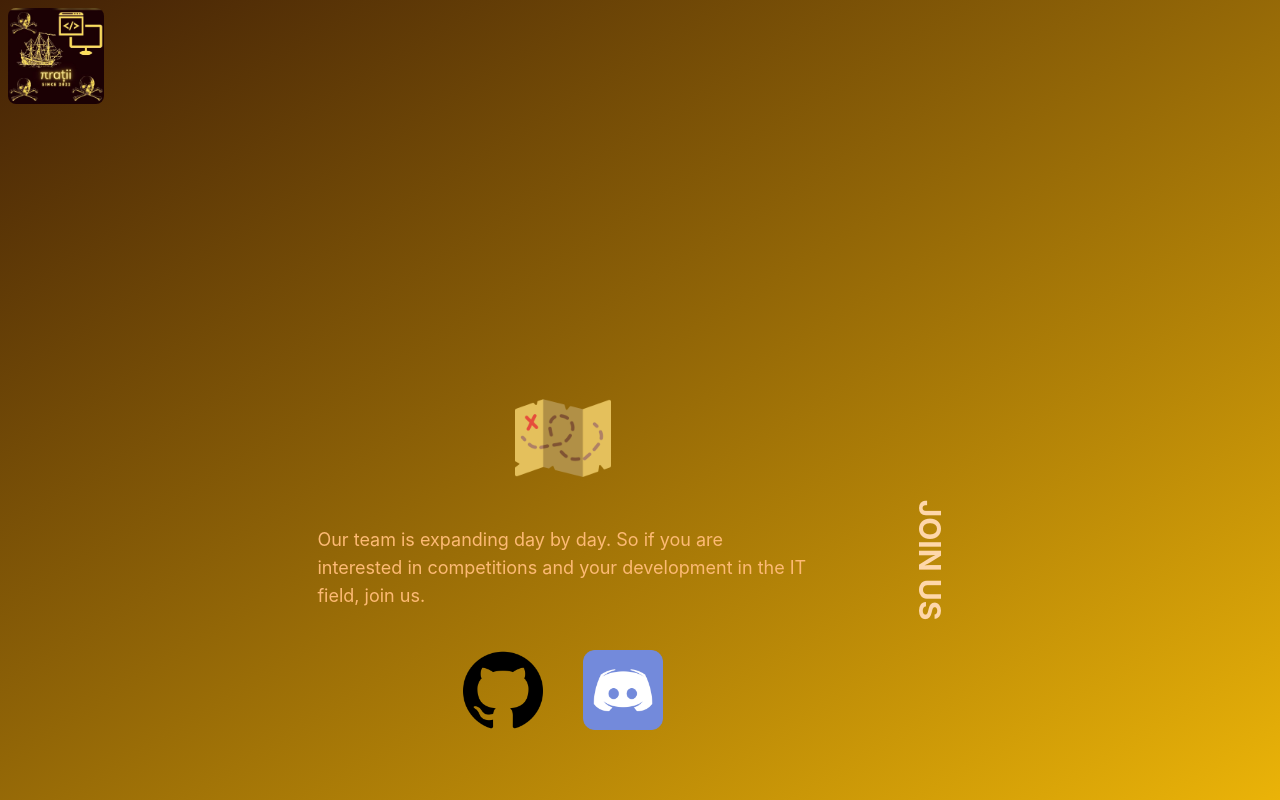
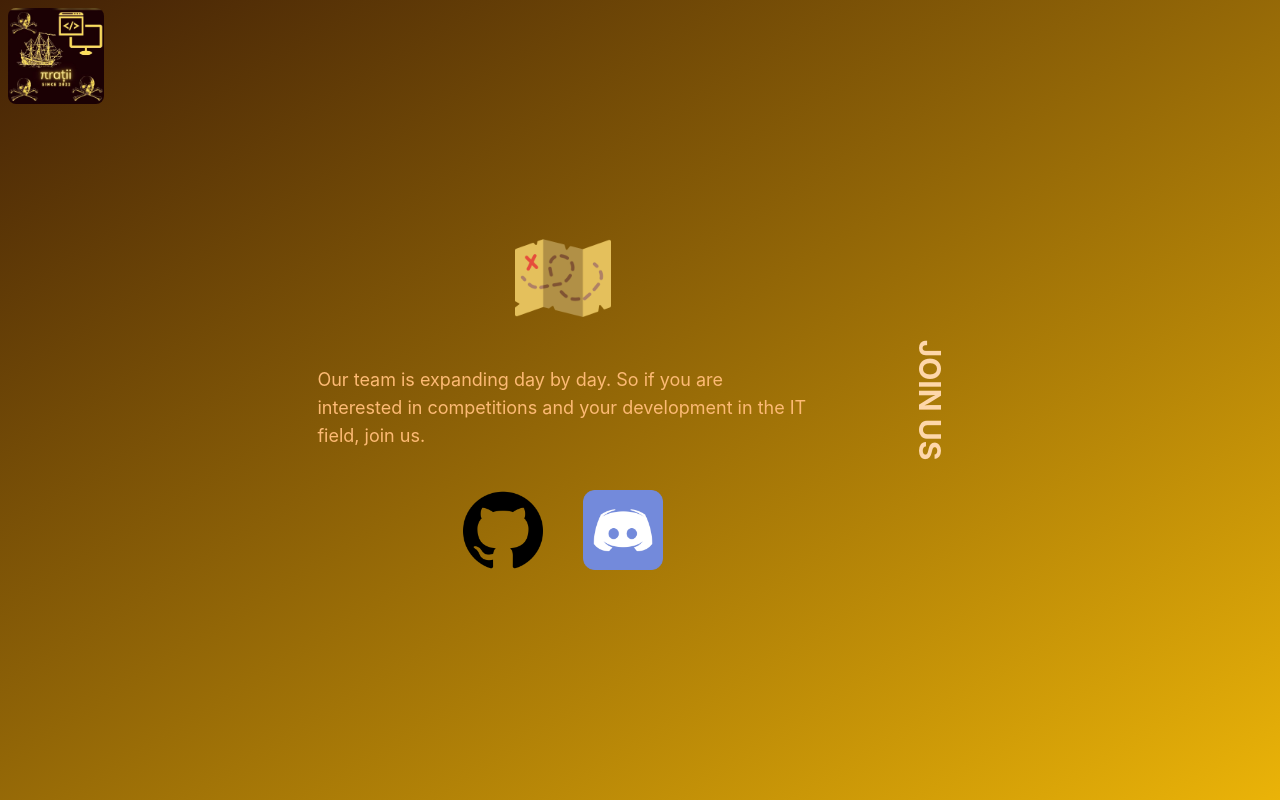
Before and after one commit to piratzii-tm/piratzii_react_website, a React (Create React App) app in the folder website/: page /join in a window 1280 px wide. Built offline with nearby package versions, Linux system fonts and the light colour scheme.

Commit message:
Final stage

```diff
--- a/website/src/components/Screens/Join.js
+++ b/website/src/components/Screens/Join.js
@@ -14,10 +14,10 @@ export default function Join() {
         <div className="h-full">
             <div className="flex items-center flex-col h-screen bg-gradient-to-br from-yellow-950 to-yellow-500 justify-center">
                 <Navbar title={"Join us"}/>
-                <div className="flex flex-col md:flex-row w-3/5 h-fit gap-3 md:gap-0 md:items-center md:mt-80">
-                    <h1 className="block md:hidden text-2xl text-orange-200 md:text-3xl font-bold">JOIN US</h1>
+                <div className="flex flex-col lg:flex-row w-3/5 h-fit gap-3 md:gap-0 lg:items-center">
+                    <h1 className="block lg:hidden text-2xl text-orange-200 md:text-3xl font-bold">JOIN US</h1>
                     <div className="flex flex-col w-4/5 items-center gap-10 ">
-                        <img src={require("../../images/join.png")} className="hidden md:block group-hover:hidden h-20 w-20 md:h-24 md:w-24"/>
+                        <img src={require("../../images/join.png")} className="hidden lg:block group-hover:hidden h-20 w-20 lg:h-24 lg:w-24"/>
                         <p className="text-lg text-orange-300 md:w-4/5 ">
                             Our team is expanding day by day. So if you are interested in competitions and your
                             development in the IT field, join us.
@@ -29,7 +29,7 @@ export default function Join() {
                         </div>
 
                     </div>
-                    <h1 className="hidden md:block md:rotate-90 text-2xl text-orange-200 md:text-3xl font-bold items-center">JOIN US</h1>
+                    <h1 className="hidden lg:block lg:rotate-90 text-2xl text-orange-200 lg:text-3xl font-bold items-center">JOIN US</h1>
                 </div>
 
             </div>
```
